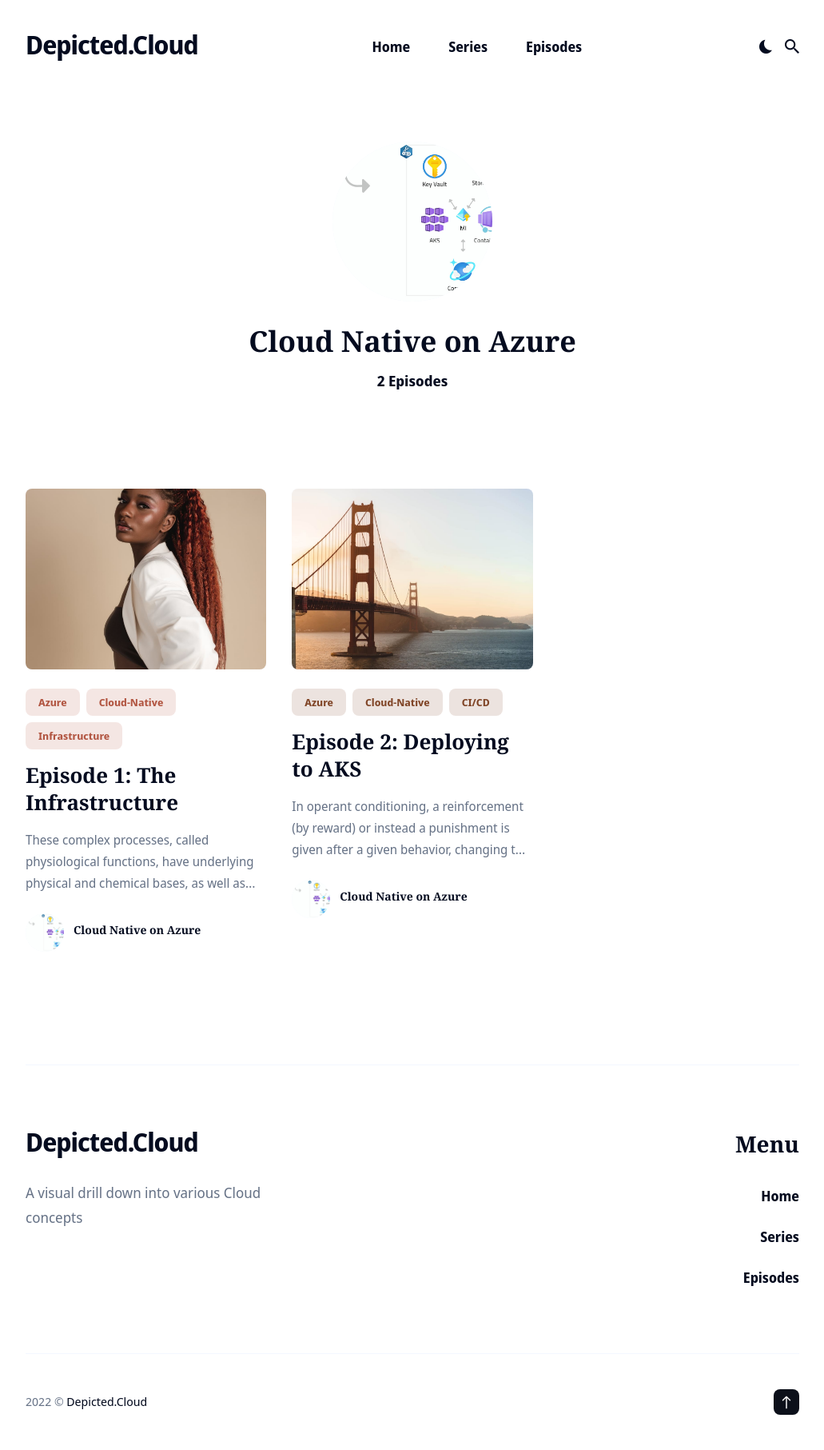
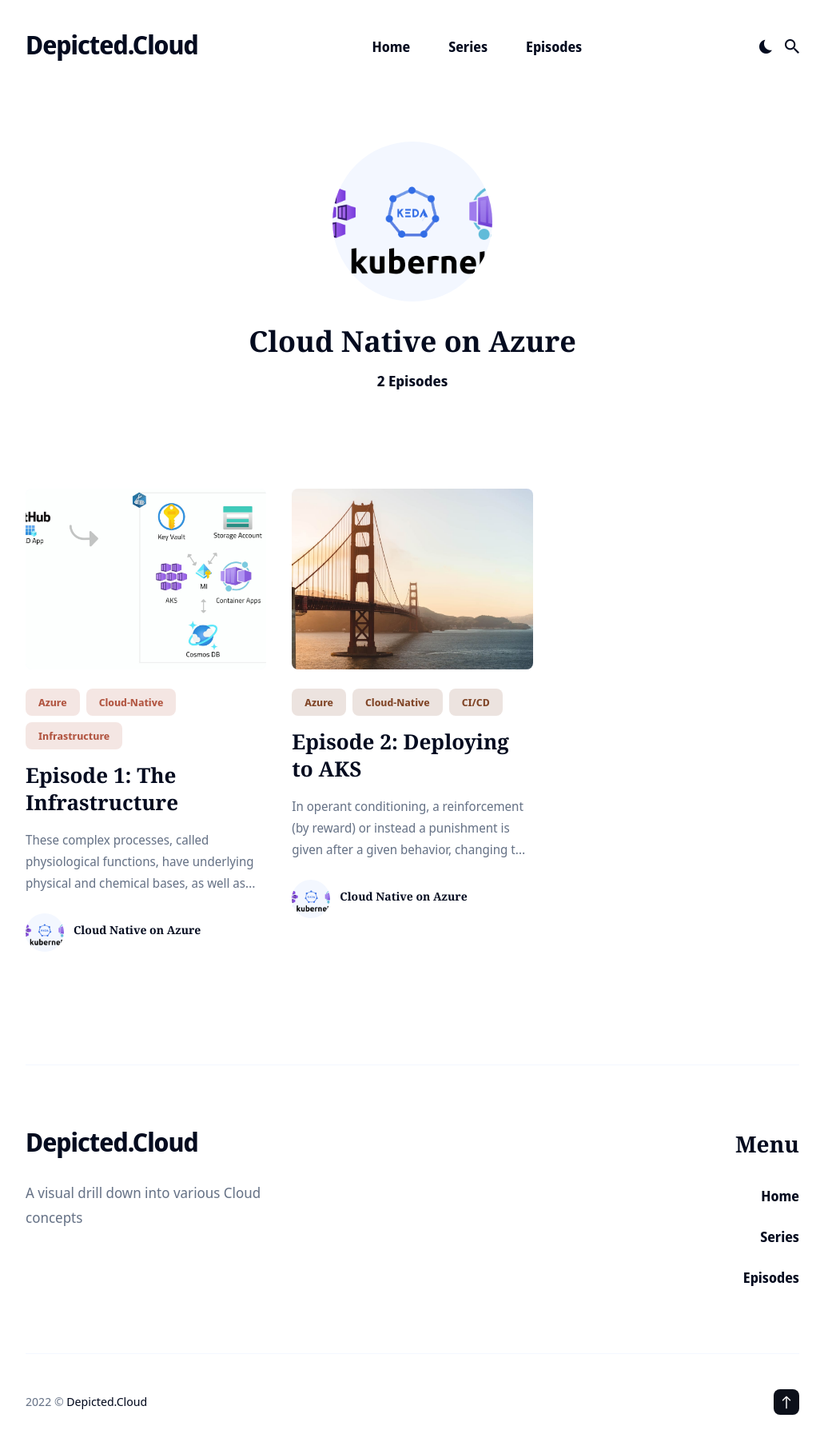
Before and after one commit to Bexprt/bexprt.github.io, a Jekyll site: the page built from _authors/01-cn-azure.md, in a window 1280 px wide. Shown: the whole page at 80% size, without its empty margins (124-1155 px from the left). Built offline with Jekyll 4.4.1, drawn with Linux system fonts in a browser that asks for light colours; nearby versions of some CDN libraries.

Commit message:
new cn image

```diff
--- a/_authors/01-cn-azure.md
+++ b/_authors/01-cn-azure.md
@@ -1,7 +1,7 @@
 ---
 username: Cloud Native on Azure
 name: Cloud Native on Azure
-image: '/images/infra-workflow.jpg'
+image: '/images/cn-azure-series-logo.png'
 description: 'Diving deep into AKS and Azure Container Apps'
 
 ---
--- a/_posts/2022-12-01-cn-azure-1.markdown
+++ b/_posts/2022-12-01-cn-azure-1.markdown
@@ -4,7 +4,7 @@
 description: These complex processes, called physiological functions, have underlying physical and chemical bases, as well as signaling and control mechanisms that are essential to maintaining life.
 date: 2022-12-01 15:01:35 +0300
 author: Cloud Native on Azure
-image: '/images/02.jpg'
+image: '/images/infra-workflow.jpg'
 tags: [azure, cloud-native, infrastructure]
 tags_color: '#b25642'
 ---
```
Also changed, not shown: images/cn-azure-series-logo.png (added).
